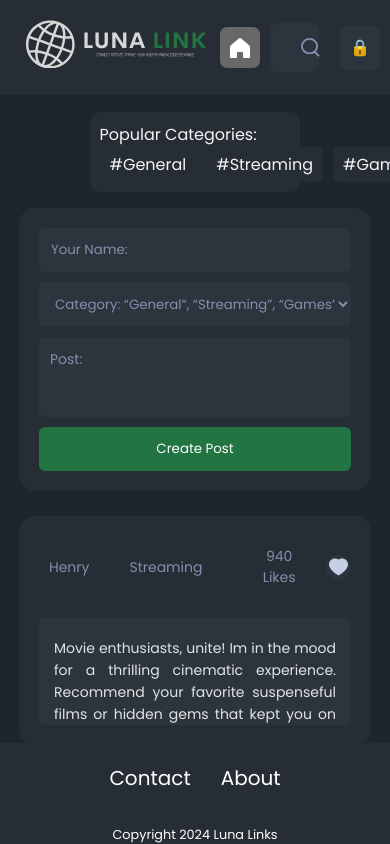
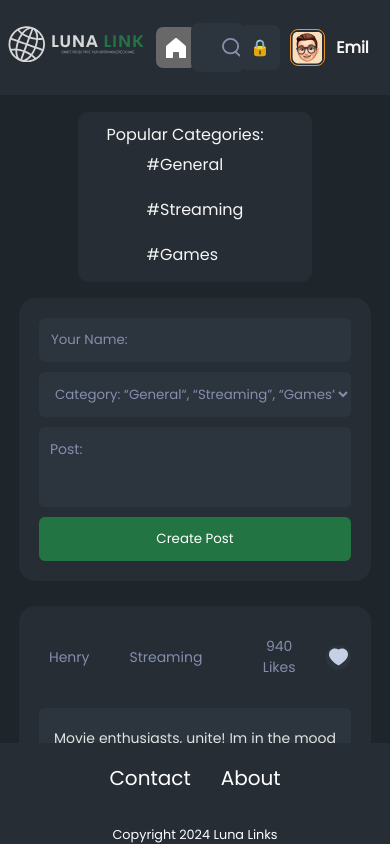
Before and after one commit to AdrianKnudsen/Luna-Link, a React (Vite) app: page /Home in a window 390 px wide. Built offline with nearby package versions, Linux system fonts and the light colour scheme.

Commit message:
fixed some bugs with logout, and did some finishing touches in the css

```diff
--- a/src/Components/CategoryFilter/CategoryFilter.module.css
+++ b/src/Components/CategoryFilter/CategoryFilter.module.css
@@ -37,3 +37,22 @@
   cursor: pointer;
   background-color: #3b434c;
 }
+
+@media screen and (max-width: 590px) {
+  .categories {
+    flex-direction: column;
+    align-items: start;
+  }
+
+  .categoryFilter {
+    display: flex;
+    justify-content: center;
+    align-items: center;
+    width: 60%;
+    flex-shrink: 0;
+  }
+
+  .title {
+    text-align: center;
+  }
+}
--- a/src/Components/Header/Header.jsx
+++ b/src/Components/Header/Header.jsx
@@ -7,6 +7,10 @@ import DropdownMenu from "../DropdownMenu.jsx";
 export function Header({ setSearchTerm }) {
   const handleSearch = (searchTerm) => {
     setSearchTerm(searchTerm);
+  };
+
+  const onLogout = () => {
+    console.log("User logged out");
   };
 
   return (
@@ -42,7 +46,7 @@ export function Header({ setSearchTerm }) {
           </div>
           <div className={styles.additionalContent}>
             <div className={styles.notifyBox}>
-              <DropdownMenu />
+              <DropdownMenu onLogout={onLogout} />
             </div>
             <div className={styles.userContent}>
               <img
--- a/src/Components/Header/Header.module.css
+++ b/src/Components/Header/Header.module.css
@@ -74,3 +74,18 @@
   font-size: 16px;
   margin: 0.7rem;
 }
+
+@media screen and (max-width: 590px) {
+  .logo {
+    width: 9rem;
+    margin-left: -1rem;
+  }
+
+  .homeBtn {
+    margin-right: -1rem;
+  }
+
+  .notifyBox {
+    margin-left: -1rem;
+  }
+}
--- a/src/Components/Post/CreatePost.jsx
+++ b/src/Components/Post/CreatePost.jsx
@@ -96,7 +96,6 @@ export function CreatePost({ selectedCategory }) {
     <>
       <ToastContainer />
       <div className={styles.createPostContainer}>
-        {/* Input Fields */}
         <div className={styles.user}>
           <input
             type="text"
@@ -142,7 +141,6 @@ export function CreatePost({ selectedCategory }) {
       </div>
 
       <div className={styles.postListContainer}>
-        {/* Post List */}
         <ul>
           {filteredPosts.map((post) => (
             <li key={post.key} className={styles.postList}>
@@ -163,7 +161,6 @@ export function CreatePost({ selectedCategory }) {
                       fill={post.isLiked ? "#FF0000" : "#C5D0E6"} // Red if liked, else default color
                       xmlns="http://www.w3.org/2000/svg"
                     >
-                      {/* SVG Path */}
                       <path d="M4.28472 0.286348C0.582052 1.41945 -0.738149 5.24881 0.391497 8.59912C2.20862 13.9716 10.0014 18 10.0014 18C10.0014 18 17.8521 13.9096 19.6102 8.59912C20.7388 5.24881 19.4102 1.41945 15.7075 0.286348C13.762 -0.306707 11.5332 0.0733286 10.0014 1.19843C8.38219 0.0413257 6.23239 -0.310707 4.28472 0.286348Z" />
                     </svg>
                   </div>
--- a/src/Pages/About.module.css
+++ b/src/Pages/About.module.css
@@ -21,6 +21,7 @@
   text-align: center;
   margin-left: auto;
   margin-right: auto;
+  font-style: italic;
 }
 
 .section {
--- a/src/Pages/AboutPage.jsx
+++ b/src/Pages/AboutPage.jsx
@@ -6,9 +6,9 @@ export function About() {
       <div className={styles.aboutPage}>
         <h1 className={styles.headText}>About Luna Link</h1>
         <p className={styles.introText}>
-          At Luna Link were more than just a forum. We are a thriving community
+          ❝At Luna Link were more than just a forum. We are a thriving community
           built on shared interests, open discussions, and the passion for
-          connecting with others.
+          connecting with others.❞
         </p>
 
         <div className={styles.section}>
```
